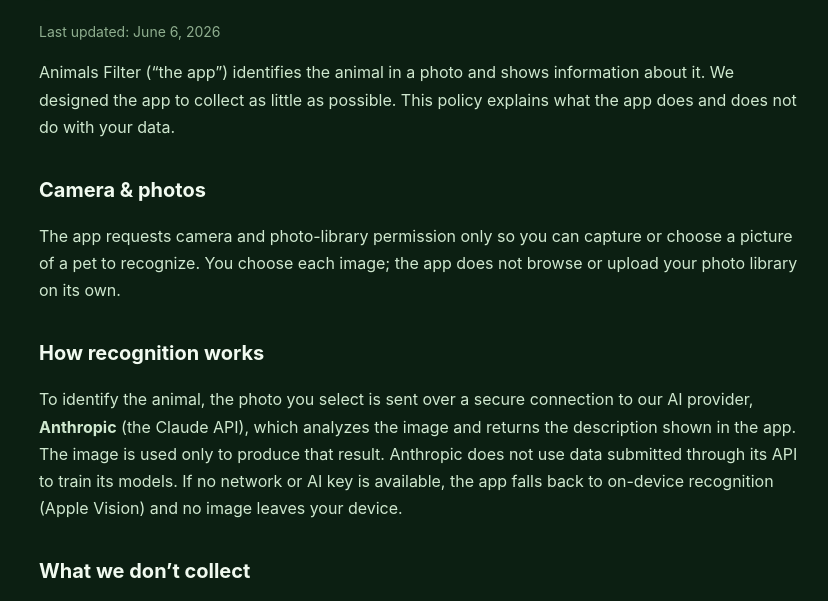
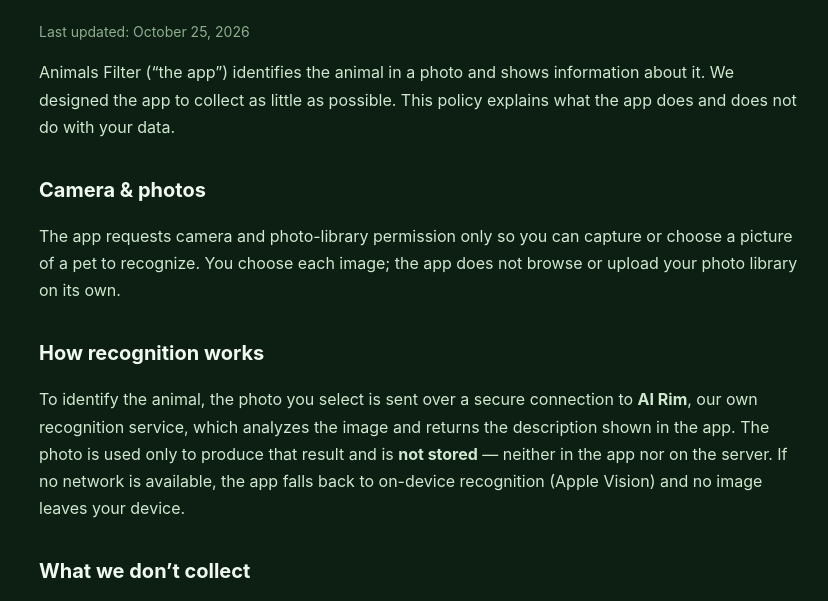
Before and after one commit to Aliaksandr-Andronchyk/animals-filter-site, a plain HTML site: page privacy.html in a window 1280 px wide. Shown: the part 183-784 px from the top of the page, without its empty margins (221-1049 px from the left). Drawn offline with Linux system fonts and the light colour scheme.

Commit message:
Privacy policy: photos go to AI Rim, not stored

```diff
--- a/privacy.html
+++ b/privacy.html
@@ -18,7 +18,7 @@
 <div class="wrap">
   <p><a href="index.html">← Animals Filter</a></p>
   <h1><span class="dot"></span>Privacy Policy</h1>
-  <p class="muted">Last updated: June 6, 2026</p>
+  <p class="muted">Last updated: October 25, 2026</p>
 
   <p>Animals Filter (“the app”) identifies the animal in a photo and shows information about it. We designed the app to collect as little as possible. This policy explains what the app does and does not do with your data.</p>
 
@@ -26,7 +26,7 @@
   <p>The app requests camera and photo-library permission only so you can capture or choose a picture of a pet to recognize. You choose each image; the app does not browse or upload your photo library on its own.</p>
 
   <h2>How recognition works</h2>
-  <p>To identify the animal, the photo you select is sent over a secure connection to our AI provider, <strong>Anthropic</strong> (the Claude API), which analyzes the image and returns the description shown in the app. The image is used only to produce that result. Anthropic does not use data submitted through its API to train its models. If no network or AI key is available, the app falls back to on-device recognition (Apple Vision) and no image leaves your device.</p>
+  <p>To identify the animal, the photo you select is sent over a secure connection to <b>AI Rim</b>, our own recognition service, which analyzes the image and returns the description shown in the app. The photo is used only to produce that result and is <b>not stored</b> &mdash; neither in the app nor on the server. If no network is available, the app falls back to on-device recognition (Apple Vision) and no image leaves your device.</p>
 
   <h2>What we don’t collect</h2>
   <ul>
```
